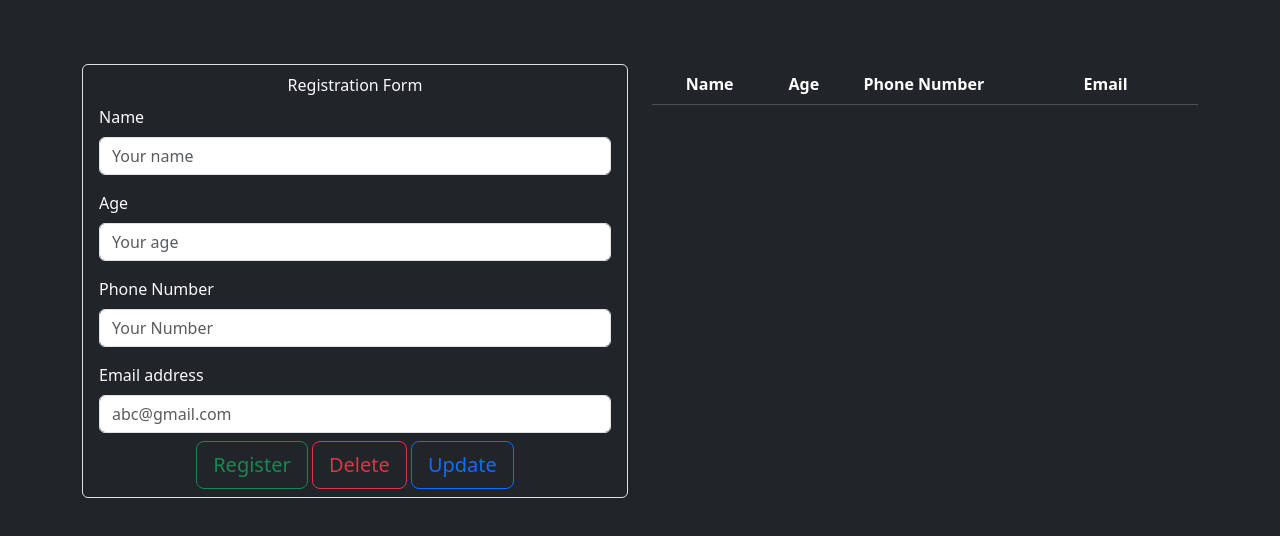
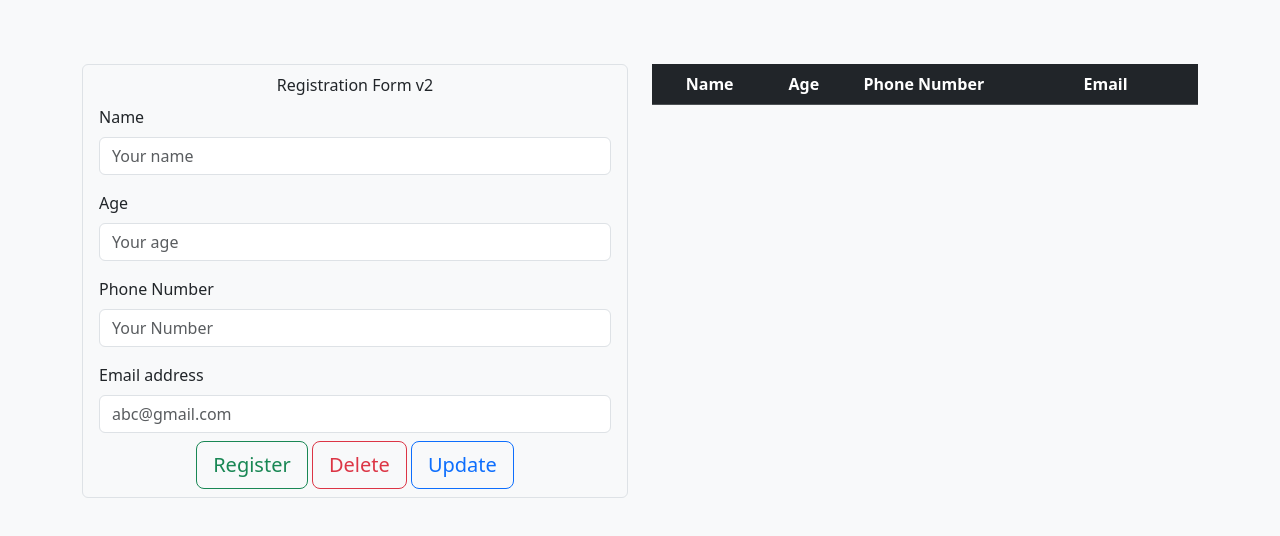
Before and after one commit to hackmeet/devops-basic, a plain HTML site: page index.html in a window 1280 px wide. Drawn offline with nearby package versions, Linux system fonts and the light colour scheme.

Commit message:
updated new version

```diff
--- a/index.html
+++ b/index.html
@@ -10,14 +10,14 @@
     <title>Document</title>
   </head>
 
-  <body class="bg-dark text-light">
+  <body class="bg-light text-dark">
     <div class="text-warning text-center mt-3" id="alert"></div>
     <div class="container">
       <div class="row justify-content-center">
         <div class="col-lg-6 col-md-8 col-12">
           <div class="p-2 border mt-5 rounded">
             <div class="text-center bg-success-primary rounded">
-              Registration Form
+              Registration Form v2
             </div>
             <div class="mx-auto p-2">
               <label class="form-label">Name</label>
```
